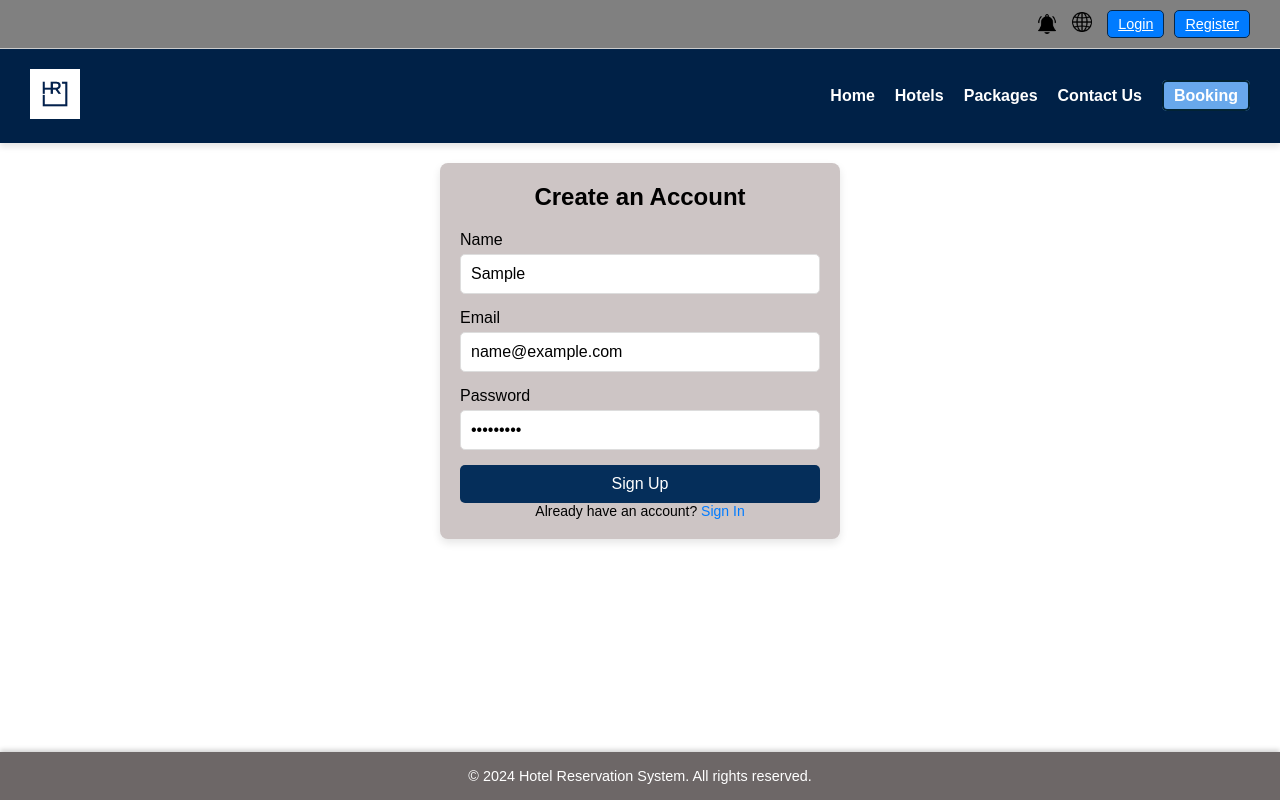
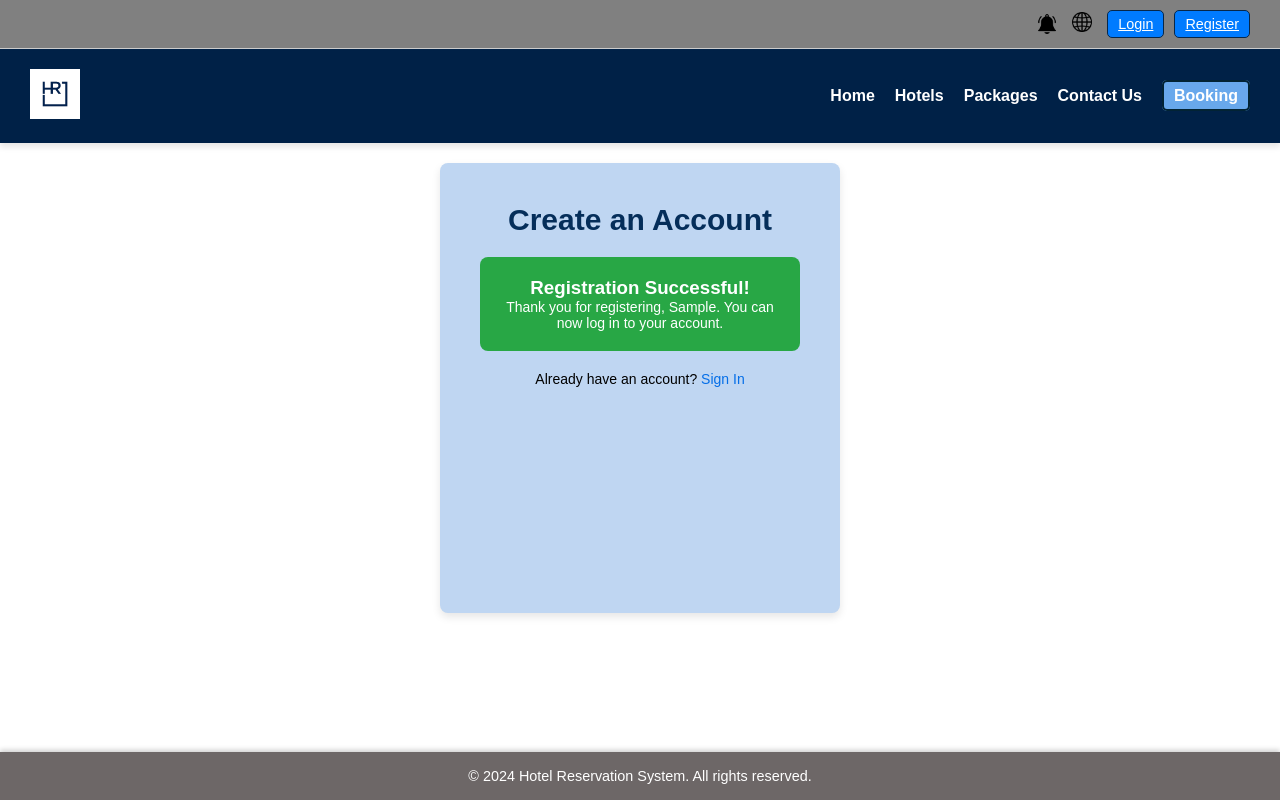
Before and after one commit to githmini2000/Hotel-Reservation-System, a React (Create React App) app: page /signup in a window 1280 px wide. Both pictures are taken after typing "Sample", "name@example.com", "Sample123" into the empty fields and a click on the button "Sign Up". Built offline with nearby package versions, Linux system fonts and the light colour scheme.

Commit message:
Updated the Files

```diff
--- a/src/pages/Hotels.js
+++ b/src/pages/Hotels.js
@@ -49,7 +49,7 @@ const Hotels = () => {
       id: 1,
       name: "Luxurious Downtown Hotel",
       description:
-        "Located in the heart of New York City, the Luxurious Downtown Hotel offers modern, elegantly designed rooms with stunning views of the skyline.The hotel is ideally situated near shopping, dining, and popular tourist attractions.",
+        "Located in the heart of Sri Lanka, the Luxurious Downtown Hotel offers modern, elegantly designed rooms with stunning views of the skyline.The hotel is ideally situated near shopping, dining, and popular tourist attractions.",
       facilities: "Free WiFi, Balcony, Pool Access",
       rules: "No pets allowed, No smoking",
       price: "$200 per night",
@@ -61,7 +61,7 @@ const Hotels = () => {
       id: 2,
       name: "Cozy Shopping Hub Hotel",
       description:
-        "Nestled in the lively city of San Francisco, the Cozy Shopping Hub Hotel is the perfect destination for those who love shopping. The hotel offers comfortable, spacious rooms with easy access to local boutiques, restaurants, and entertainment venues. located near top shopping destinations and attractions.",
+        "Nestled in the lively city Galle, the Cozy Shopping Hub Hotel is the perfect destination for those who love shopping. The hotel offers comfortable, spacious rooms with easy access to local boutiques, restaurants, and entertainment venues. located near top shopping destinations and attractions.",
       facilities: "Free Breakfast, Gym Access",
       rules: "No loud music after 10 PM",
       price: "$150 per night",
--- a/src/pages/Login.css
+++ b/src/pages/Login.css
@@ -1,10 +1,11 @@
 /* Login.css */
-.auth-container {
+.auth-container{
   width: 100%;
+  height: 450px;
   max-width: 400px;
   margin: 0 auto;
-    padding: 20px;
-    background-color: #cdc5c5;
+  padding: 40px;
+  background-color: #bfd6f2;
   border-radius: 8px;
   box-shadow: 0 4px 8px rgba(0, 0, 0, 0.1);
   margin-bottom: 20px;
@@ -13,6 +14,9 @@
 .auth-container h2 {
   text-align: center;
   margin-bottom: 20px;
+  font-size: 30px;
+  color: #052e5a;
+
 }
 
 .auth-input {
@@ -22,7 +26,8 @@
 
 .auth-input label {
   display: block;
-    margin-bottom: 5px;
+  margin-bottom: 10px;
+
 }
 
 .auth-input input {
@@ -34,14 +39,15 @@
 }
 
 .auth-container button {
-    width: 100%;
+  width: 40%;
   padding: 10px;
   font-size: 16px;
   background-color: #052e5a;
   color: white;
   border: none;
-    border-radius: 5px;
+  border-radius: 20px;
   cursor: pointer;
+  margin-top: 2rem;
 }
 
 .auth-container button:hover {
@@ -51,13 +57,24 @@
 .auth-container p {
   text-align: center;
   font-size: 14px;
+
 }
 
 .auth-container a {
-    color: #007BFF;
-    text-decoration: none;
+  color: #046ee7;
+
 }
 
 .auth-container a:hover {
   text-decoration: underline;
 }
+
+/* Add this to Login.css */
+.error-message {
+  background-color: #ff4d4d;
+  color: white;
+  padding: 10px;
+  border-radius: 5px;
+  margin-bottom: 15px;
+  text-align: center;
+}
--- a/src/pages/Login.js
+++ b/src/pages/Login.js
@@ -1,19 +1,34 @@
 import React, { useState } from 'react';
-import './Login.css'; // For custom styles
+import { useNavigate } from 'react-router-dom'; // For navigation
+import './Login.css'; // Importing the custom styles
 
 const Login = () => {
   const [email, setEmail] = useState('');
   const [password, setPassword] = useState('');
+  const [errorMessage, setErrorMessage] = useState('');
+  const navigate = useNavigate(); // To navigate the user to homepage
 
   const handleSubmit = (e) => {
     e.preventDefault();
-    // Handle login logic here
-    console.log("Login details", { email, password });
+
+    // Retrieve the user details from localStorage
+    const storedEmail = localStorage.getItem("userEmail");
+    const storedPassword = localStorage.getItem("userPassword");
+
+    // Check if entered email and password match with saved details
+    if (email === storedEmail && password === storedPassword) {
+      navigate("/"); // Redirect to homepage if login is successful
+    } else {
+      setErrorMessage("Invalid email or password! Please try again."); // Show error if credentials don't match
+    }
   };
 
   return (
     <div className="auth-container">
       <h2>Sign In</h2>
+
+      {errorMessage && <div className="error-message">{errorMessage}</div>} {/* Error message display */}
+
       <form onSubmit={handleSubmit}>
         <div className="auth-input">
           <label htmlFor="email">Email</label>
@@ -37,9 +52,7 @@ const Login = () => {
         </div>
         <button type="submit">Sign In</button>
       </form>
-      <p>
-        Forgot your password? <a href="/reset-password">Reset Password</a>
-      </p>
+
       <p>
         Don't have an account? <a href="/signup">Create an account</a>
       </p>
--- a/src/pages/SignUp.css
+++ b/src/pages/SignUp.css
@@ -2,13 +2,12 @@
 .auth-container {
   width: 100%;
   max-width: 400px;
+
   margin: 0 auto;
   padding: 20px;
   background-color: #c2b4b4;
   border-radius: 8px;
   box-shadow: 0 4px 8px rgba(0, 0, 0, 0.1);
-
-
 }
 
 .auth-container h2 {
@@ -61,3 +60,16 @@
 .auth-container a:hover {
   text-decoration: underline;
 }
+
+/* Add this to SignUp.css */
+.success-message {
+  background-color: #28a745; /* Green background */
+  color: white;
+  padding: 20px;
+  border-radius: 8px;
+  text-align: center;
+  margin-bottom: 20px;
+}
+.success-message h3 {
+  margin: 0;
+}
--- a/src/pages/SignUp.js
+++ b/src/pages/SignUp.js
@@ -1,20 +1,33 @@
 import React, { useState } from 'react';
-import './SignUp.css'; // For custom styles
+import './SignUp.css'; // Importing the custom styles
 
 const SignUp = () => {
   const [name, setName] = useState('');
   const [email, setEmail] = useState('');
   const [password, setPassword] = useState('');
+  const [registrationSuccess, setRegistrationSuccess] = useState(false);
 
   const handleSubmit = (e) => {
     e.preventDefault();
-    // Handle sign-up logic here
-    console.log("Sign Up details", { name, email, password });
+
+    // Save the registration data in localStorage (in a real app, save it to a database)
+    localStorage.setItem("userEmail", email);
+    localStorage.setItem("userPassword", password);
+
+    // Set registration success to true after form submission
+    setRegistrationSuccess(true);
   };
 
   return (
     <div className="auth-container">
       <h2>Create an Account</h2>
+
+      {registrationSuccess ? (
+        <div className="success-message">
+          <h3>Registration Successful!</h3>
+          <p>Thank you for registering, {name}. You can now log in to your account.</p>
+        </div>
+      ) : (
         <form onSubmit={handleSubmit}>
           <div className="auth-input">
             <label htmlFor="name">Name</label>
@@ -48,6 +61,8 @@ const SignUp = () => {
           </div>
           <button type="submit">Sign Up</button>
         </form>
+      )}
+
       <p>
         Already have an account? <a href="/login">Sign In</a>
       </p>
```
Also changed, not shown: src/context/AuthContext.js (added, +30 -0 lines). Lines whose indentation alone changed are shown as unchanged.
